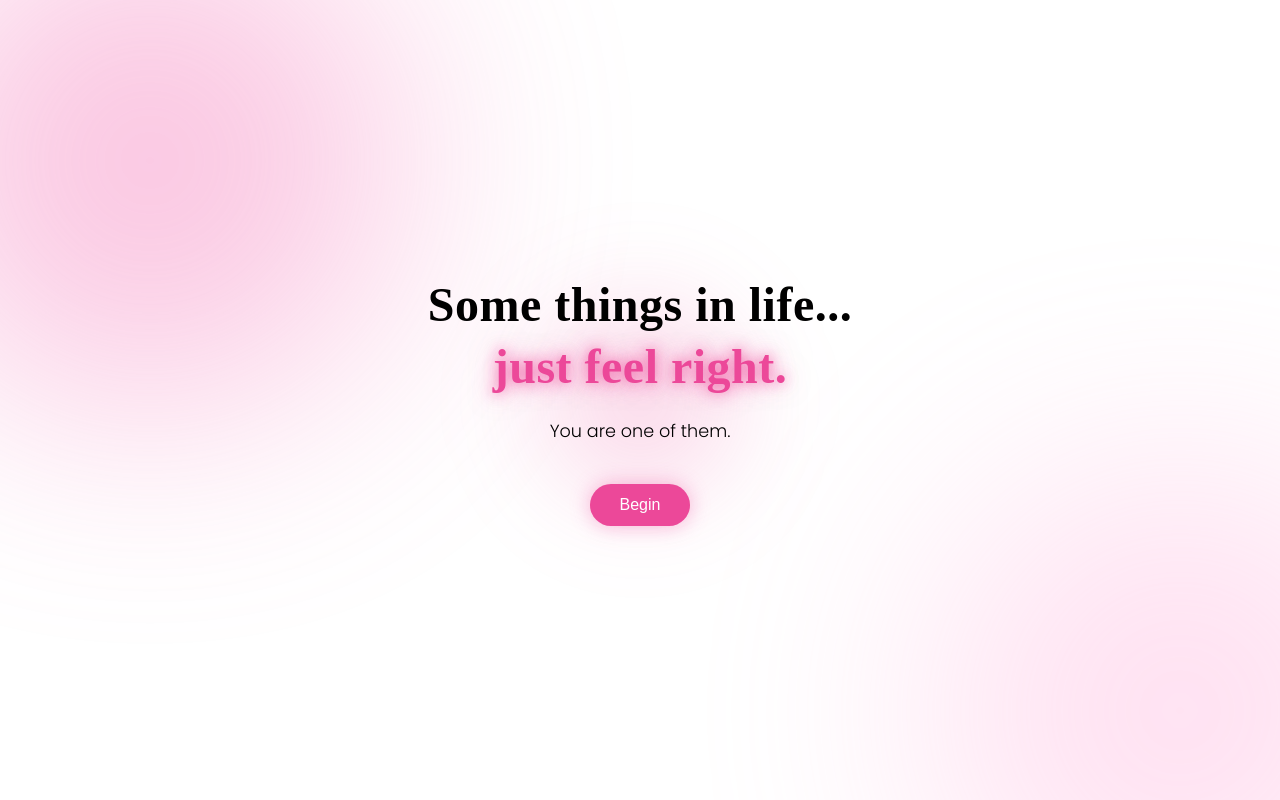
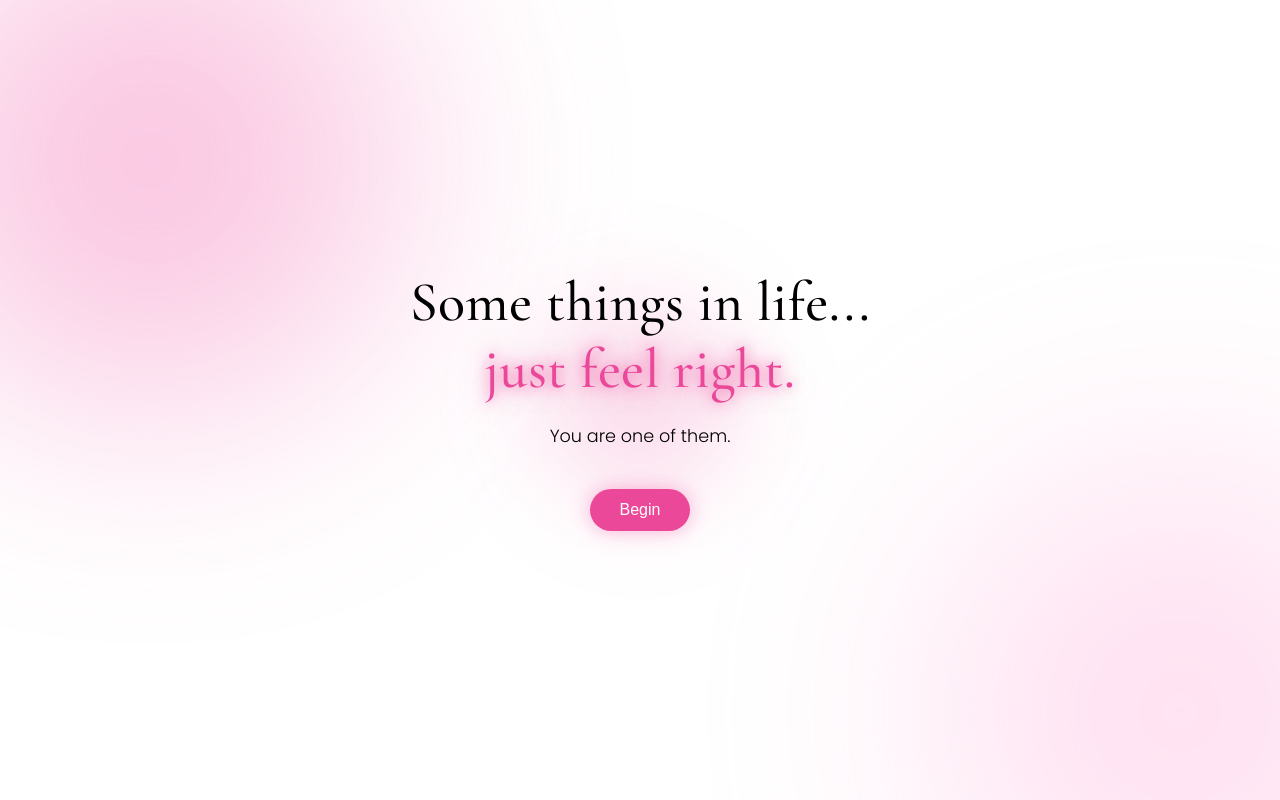
Before and after one commit to itsAsh7/valentines-code, a plain HTML site: page index.html in a window 1280 px wide. Shown: the top 800 px of the page. Drawn offline with nearby package versions, Linux system fonts and the light colour scheme.

Commit message:
Update style.css

```diff
--- a/style.css
+++ b/style.css
@@ -13,6 +13,7 @@ body {
   font-size: 3.5rem;
   font-weight: 500;
   letter-spacing: 0.5px;
+  line-height: 1.2;
 }
 
 .hero-content p,
@@ -56,13 +57,6 @@ body {
   align-items: center;
   text-align: center;
   padding: 20px;
-}
-
-.hero-content h1 {
-  font-family: 'Playfair Display', serif;
-  font-size: 3rem;
-  font-weight: 600;
-  line-height: 1.3;
 }
 
 .highlight {
```
